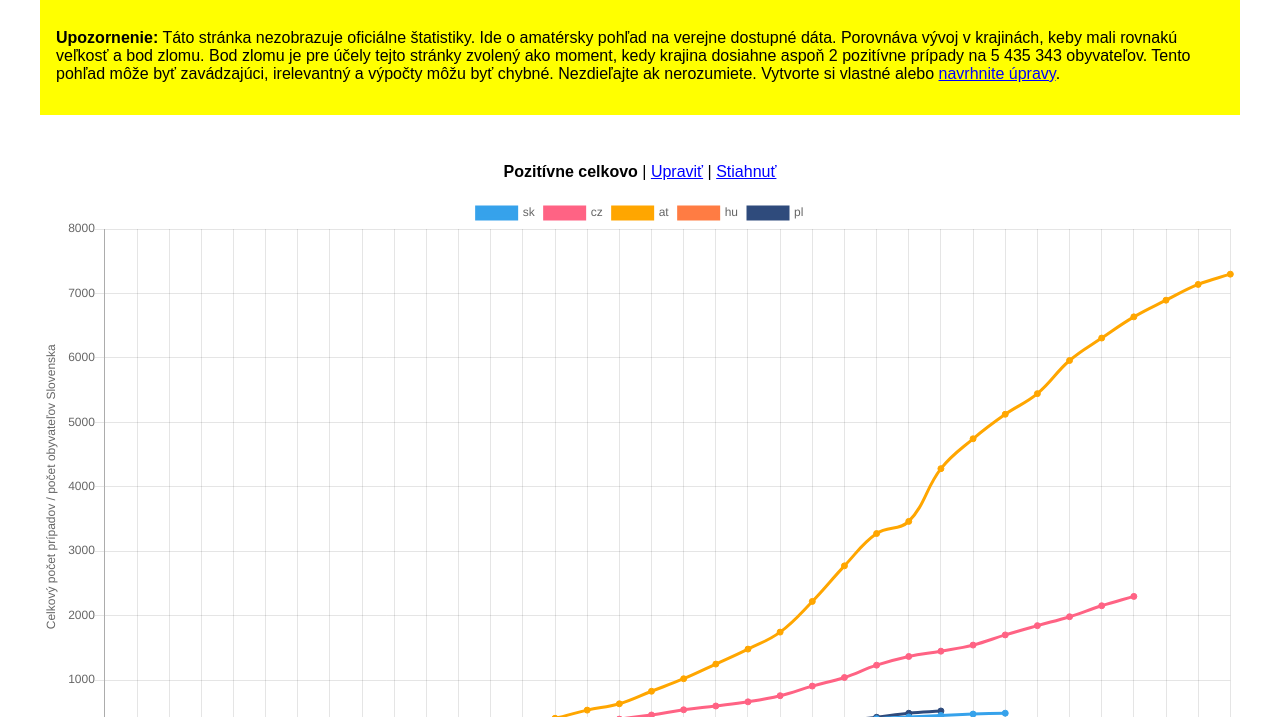
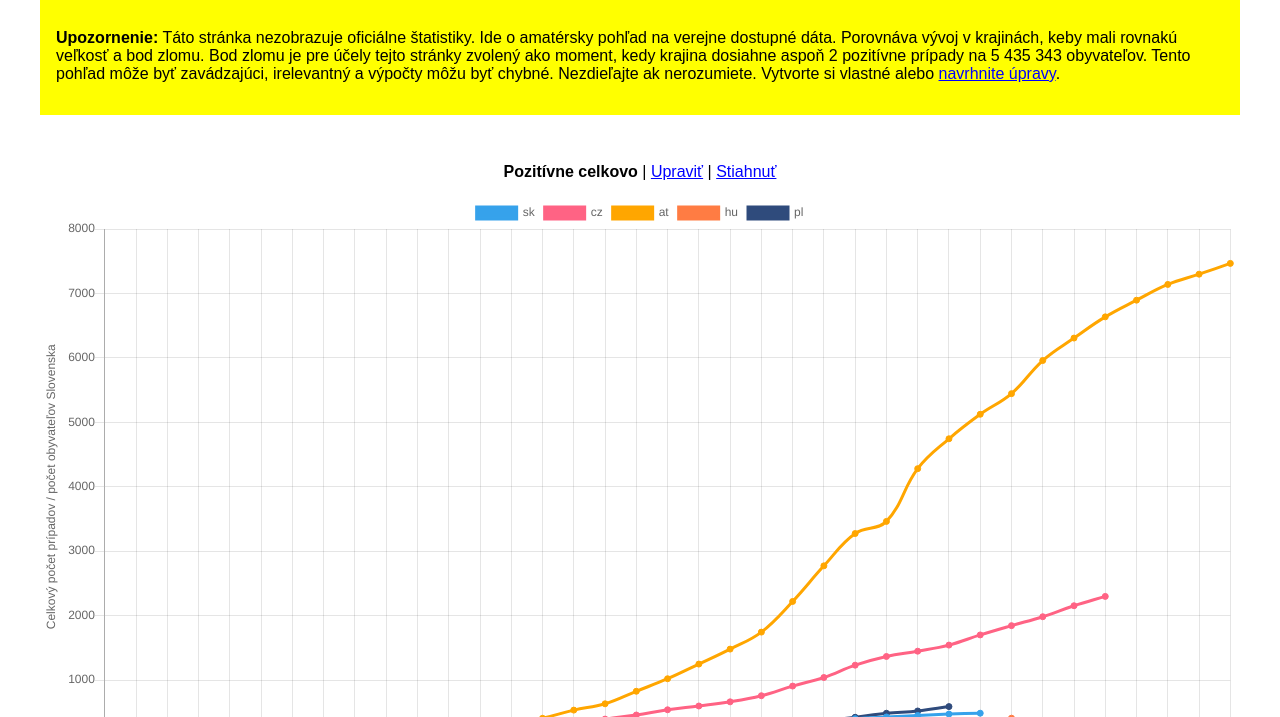
Before and after one commit to qsmd/covid19slovakia, a website with bundled scripts: page docs/index.html in a window 1280 px wide. Shown: the part 83-800 px from the top of the page. Built offline with nearby package versions, Linux system fonts and the light colour scheme.

Commit message:
Data update

```diff
--- a/docs/data/cases.js
+++ b/docs/data/cases.js
@@ -9,15 +9,15 @@ import CZ from './cz-cases.js';
 
 export const CASES = [
   SK, CZ,
-  {id:'at',name:'Austria',population:8772865,first:'25.2.20',days:[2,2,3,3,9,14,18,21,29,41,55,79,104,131,182,246,302,504,655,860,1018,1332,1646,2013,2388,2814,3582,4474,5283,5588,6909,7657,8271,8788,9618,10180,10711,11129,11524,11781]},
-  {id:'de',name:'Germany',population:82521653,first:'27.1.20',days:[1,4,4,4,5,8,10,12,12,12,12,13,13,14,14,16,16,16,16,16,16,16,16,16,16,16,16,16,16,17,27,46,48,79,130,159,196,262,482,670,799,1040,1176,1457,1908,2078,3675,4585,5795,7272,9257,12327,15320,19848,22213,24873,29056,32986,37323,43938,50871,57695,62095,66885,71808,77872,84794,91159,96092]},
-  {id:'hu',name:'Hungary',population:9772756,first:'4.3.20',days:[2,2,2,4,7,9,9,13,13,19,30,32,39,50,58,73,85,103,131,167,187,226,261,300,343,408,447,492,525,585,623,678]},
-  {id:'it',name:'Italy',population:60589445,first:'31.1.20',days:[2,2,2,2,2,2,2,3,3,3,3,3,3,3,3,3,3,3,3,3,3,20,62,155,229,322,453,655,888,1128,1694,2036,2502,3089,3858,4636,5883,7375,9172,10149,12462,12462,17660,21157,24747,27980,31506,35713,41035,47021,53578,59138,63927,69176,74386,80589,86498,92472,97689,101739,105792,110574,115242,119827,124632]},
-  {id:'kr',name:'Korea, South',population:51709098,first:'22.1.20',days:[1,1,2,2,3,4,4,4,4,11,12,15,15,16,19,23,24,24,25,27,28,28,28,28,28,29,30,31,31,104,204,433,602,833,977,1261,1766,2337,3150,3736,4335,5186,5621,6088,6593,7041,7314,7478,7513,7755,7869,7979,8086,8162,8236,8320,8413,8565,8652,8799,8961,8961,9037,9137,9241,9332,9478,9583,9661,9786,9887,9976,10062,10156]},
-  {id:'no',name:'Norway',population:5367580,first:'26.2.20',days:[1,1,6,15,19,25,32,56,87,108,147,176,205,400,598,702,996,1090,1221,1333,1463,1550,1746,1914,2118,2385,2621,2863,3084,3369,3755,4015,4284,4445,4641,4863,5147,5370,5550]},
-  {id:'pl',name:'Poland',population:37972964,first:'4.3.20',days:[1,1,5,5,11,16,22,31,49,68,103,119,177,238,251,355,425,536,634,749,901,1051,1221,1389,1638,1862,2055,2311,2554,2946,3383,3627]},
-  {id:'es',name:'Spain',population:46528966,first:'1.2.20',days:[1,1,1,1,1,1,1,1,2,2,2,2,2,2,2,2,2,2,2,2,2,2,2,2,6,13,15,32,45,84,120,165,222,259,400,500,673,1073,1695,2277,2277,5232,6391,7798,9942,11748,13910,17963,20410,25374,28768,35136,39885,49515,57786,65719,73235,80110,87956,95923,104118,112065,119199,126168]},
-  {id:'se',name:'Sweden',population:10333456,first:'31.1.20',days:[1,1,1,1,1,1,1,1,1,1,1,1,1,1,1,1,1,1,1,1,1,1,1,1,1,1,2,7,7,12,14,15,21,35,94,101,161,203,248,355,500,599,814,961,1022,1103,1190,1279,1439,1639,1763,1934,2046,2286,2526,2840,3069,3447,3700,4028,4435,4947,5568,6131,6443]},
-  {id:'us',name:'US',population:328239523,first:'22.1.20',days:[1,1,2,2,5,5,5,5,5,7,8,8,11,11,11,11,11,11,11,11,12,12,13,13,13,13,13,13,13,13,15,15,15,51,51,57,58,60,68,74,98,118,149,217,262,402,518,583,959,1281,1663,2179,2727,3499,4632,6421,7783,13677,19100,25489,33276,43847,53740,65778,83836,101657,121478,140886,161807,188172,213372,243453,275586,308850]},
+  {id:'at',name:'Austria',population:8772865,first:'25.2.20',days:[2,2,3,3,9,14,18,21,29,41,55,79,104,131,182,246,302,504,655,860,1018,1332,1646,2013,2388,2814,3582,4474,5283,5588,6909,7657,8271,8788,9618,10180,10711,11129,11524,11781,12051]},
+  {id:'de',name:'Germany',population:82521653,first:'27.1.20',days:[1,4,4,4,5,8,10,12,12,12,12,13,13,14,14,16,16,16,16,16,16,16,16,16,16,16,16,16,16,17,27,46,48,79,130,159,196,262,482,670,799,1040,1176,1457,1908,2078,3675,4585,5795,7272,9257,12327,15320,19848,22213,24873,29056,32986,37323,43938,50871,57695,62095,66885,71808,77872,84794,91159,96092,100123]},
+  {id:'hu',name:'Hungary',population:9772756,first:'4.3.20',days:[2,2,2,4,7,9,9,13,13,19,30,32,39,50,58,73,85,103,131,167,187,226,261,300,343,408,447,492,525,585,623,678,733]},
+  {id:'it',name:'Italy',population:60589445,first:'31.1.20',days:[2,2,2,2,2,2,2,3,3,3,3,3,3,3,3,3,3,3,3,3,3,20,62,155,229,322,453,655,888,1128,1694,2036,2502,3089,3858,4636,5883,7375,9172,10149,12462,12462,17660,21157,24747,27980,31506,35713,41035,47021,53578,59138,63927,69176,74386,80589,86498,92472,97689,101739,105792,110574,115242,119827,124632,128948]},
+  {id:'kr',name:'Korea, South',population:51709098,first:'22.1.20',days:[1,1,2,2,3,4,4,4,4,11,12,15,15,16,19,23,24,24,25,27,28,28,28,28,28,29,30,31,31,104,204,433,602,833,977,1261,1766,2337,3150,3736,4335,5186,5621,6088,6593,7041,7314,7478,7513,7755,7869,7979,8086,8162,8236,8320,8413,8565,8652,8799,8961,8961,9037,9137,9241,9332,9478,9583,9661,9786,9887,9976,10062,10156,10237]},
+  {id:'no',name:'Norway',population:5367580,first:'26.2.20',days:[1,1,6,15,19,25,32,56,87,108,147,176,205,400,598,702,996,1090,1221,1333,1463,1550,1746,1914,2118,2385,2621,2863,3084,3369,3755,4015,4284,4445,4641,4863,5147,5370,5550,5687]},
+  {id:'pl',name:'Poland',population:37972964,first:'4.3.20',days:[1,1,5,5,11,16,22,31,49,68,103,119,177,238,251,355,425,536,634,749,901,1051,1221,1389,1638,1862,2055,2311,2554,2946,3383,3627,4102]},
+  {id:'es',name:'Spain',population:46528966,first:'1.2.20',days:[1,1,1,1,1,1,1,1,2,2,2,2,2,2,2,2,2,2,2,2,2,2,2,2,6,13,15,32,45,84,120,165,222,259,400,500,673,1073,1695,2277,2277,5232,6391,7798,9942,11748,13910,17963,20410,25374,28768,35136,39885,49515,57786,65719,73235,80110,87956,95923,104118,112065,119199,126168,131646]},
+  {id:'se',name:'Sweden',population:10333456,first:'31.1.20',days:[1,1,1,1,1,1,1,1,1,1,1,1,1,1,1,1,1,1,1,1,1,1,1,1,1,1,2,7,7,12,14,15,21,35,94,101,161,203,248,355,500,599,814,961,1022,1103,1190,1279,1439,1639,1763,1934,2046,2286,2526,2840,3069,3447,3700,4028,4435,4947,5568,6131,6443,6830]},
+  {id:'us',name:'US',population:328239523,first:'22.1.20',days:[1,1,2,2,5,5,5,5,5,7,8,8,11,11,11,11,11,11,11,11,12,12,13,13,13,13,13,13,13,13,15,15,15,51,51,57,58,60,68,74,98,118,149,217,262,402,518,583,959,1281,1663,2179,2727,3499,4632,6421,7783,13677,19100,25489,33276,43847,53740,65778,83836,101657,121478,140886,161807,188172,213372,243453,275586,308850,337072]},
 ];
 export const DEFAULT_CASES = ['sk', 'cz', 'at', 'hu', 'pl'];
--- a/docs/index.html
+++ b/docs/index.html
@@ -120,7 +120,7 @@
 				<a href="https://onemocneni-aktualne.mzcr.cz/covid-19">České údaje</a> |
 				<a href="https://github.com/CSSEGISandData">Svetové údaje</a> |
 				<a href="https://github.com/qsmd/covid19slovakia">Zdrojový kód</a> |
-				5.4.2020 12:06
+				6.4.2020 7:52
 			</p>
 		</div>
 
```
